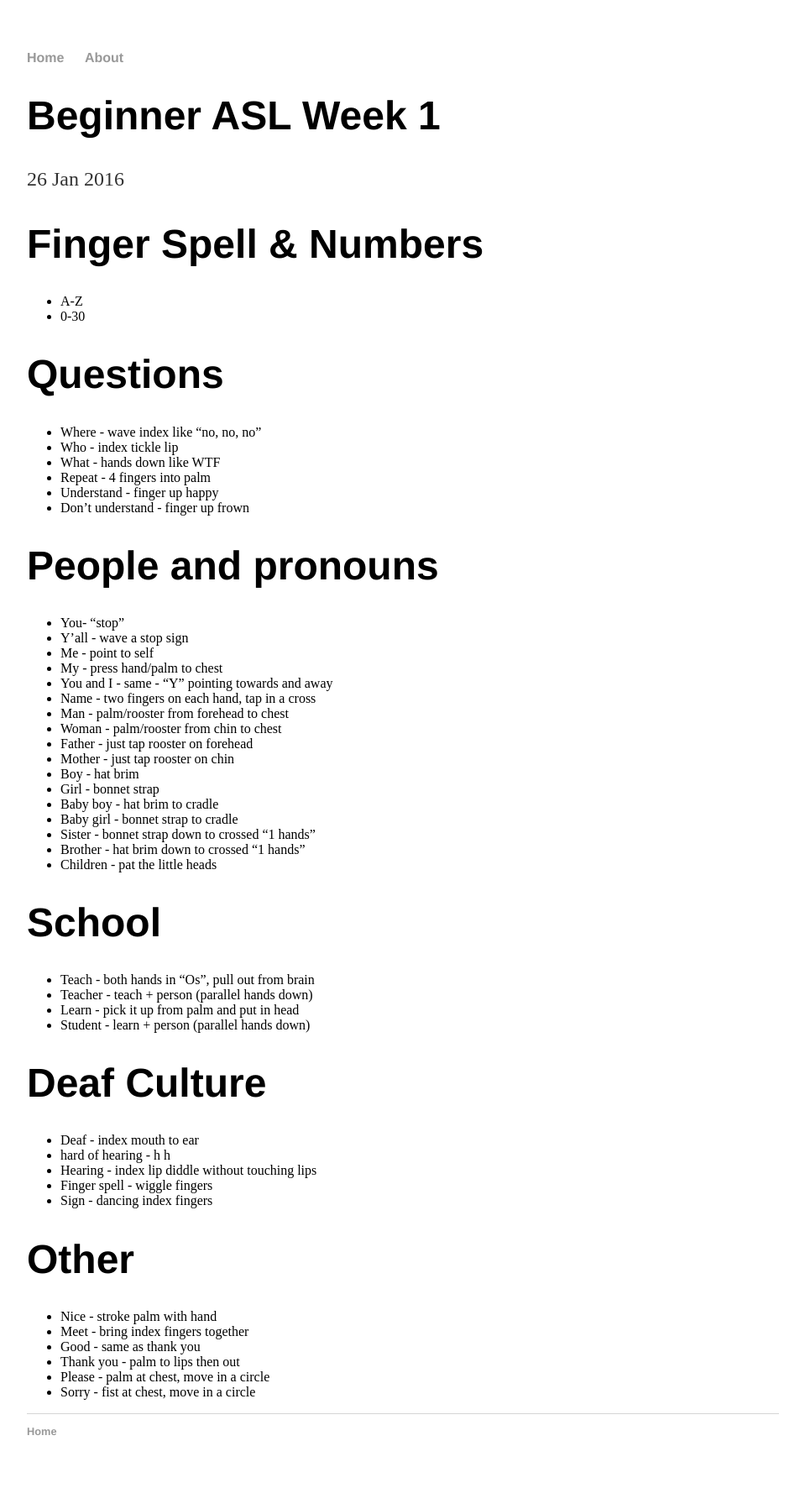
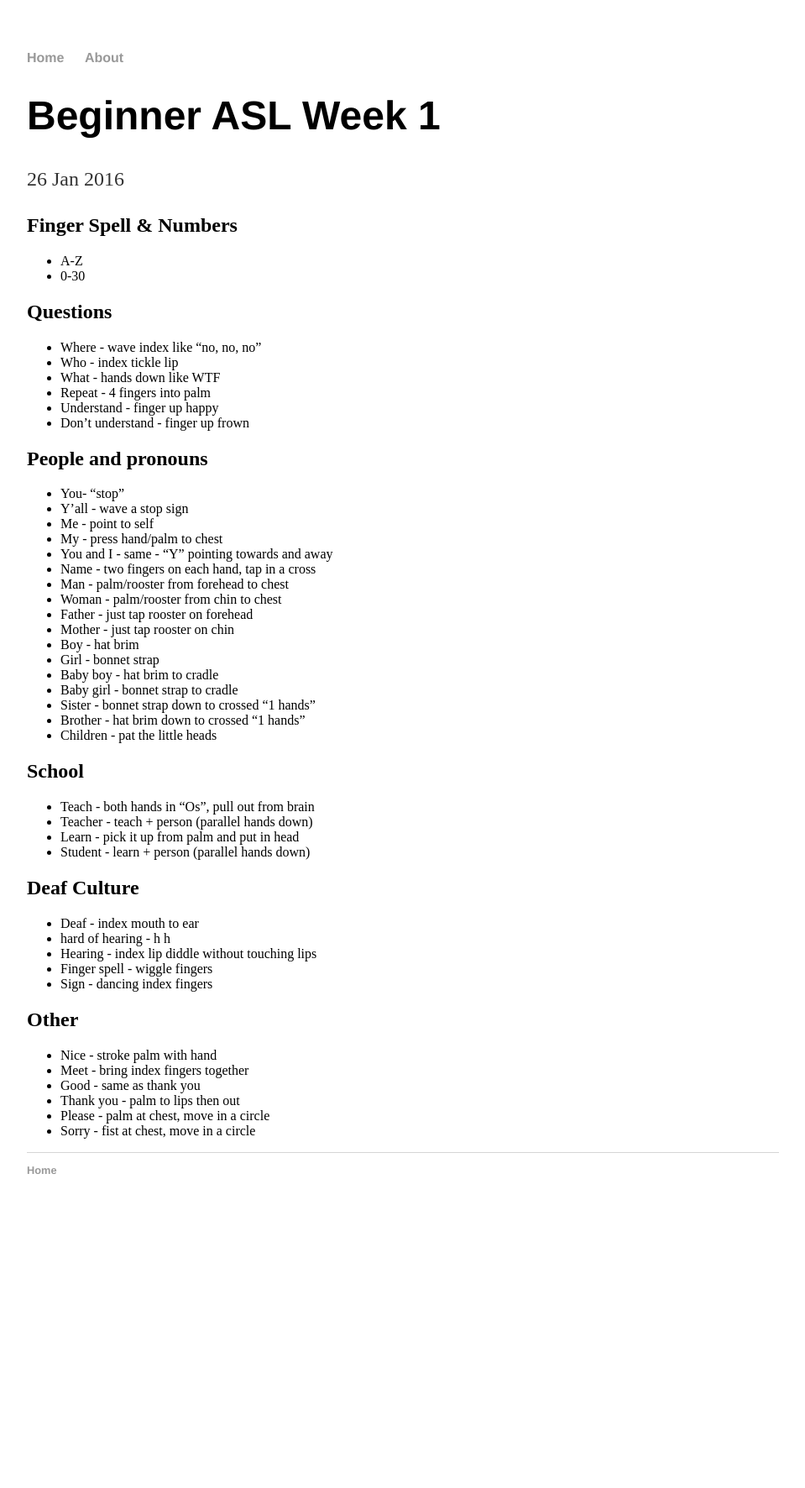
Before and after one commit to angrysfguy/ASL, a Jekyll site: the page built from _posts/2016-01-26-Beginner-ASL-Week-1.md, in a window 1280 px wide. Shown: the whole page at 84% size, without its empty margins (160-1119 px from the left). Built offline with Jekyll 4.4.1, drawn with Linux system fonts in a browser that asks for light colours; after the commit the page ends 1461 px from its top, so only the background shows below that.

```diff
--- a/_posts/2016-01-26-Beginner-ASL-Week-1.md
+++ b/_posts/2016-01-26-Beginner-ASL-Week-1.md
@@ -4,11 +4,11 @@ title: "Beginner ASL Week 1"
 date: 2016-01-26
 ---
 
-# Finger Spell & Numbers
+## Finger Spell & Numbers
 * A-Z
 * 0-30
 
-# Questions
+## Questions
 * Where - wave index like "no, no, no"
 * Who - index tickle lip
 * What - hands down like WTF
@@ -16,7 +16,7 @@ date: 2016-01-26
 * Understand - finger up happy
 * Don't understand - finger up frown
 
-# People and pronouns
+## People and pronouns
 * You- "stop"
 * Y'all - wave a stop sign
 * Me - point to self
@@ -35,20 +35,20 @@ date: 2016-01-26
 * Brother - hat brim down to crossed "1 hands"
 * Children - pat the little heads
 
-# School
+## School
 * Teach - both hands in "Os", pull out from brain
 * Teacher - teach + person (parallel hands down)
 * Learn - pick it up from palm and put in head
 * Student - learn + person (parallel hands down)
 
-# Deaf Culture
+## Deaf Culture
 * Deaf - index mouth to ear
 * hard of hearing - h h
 * Hearing - index lip diddle without touching lips
 * Finger spell - wiggle fingers
 * Sign - dancing index fingers
 
-# Other
+## Other
 * Nice - stroke palm with hand
 * Meet - bring index fingers together
 * Good - same as thank you
```
